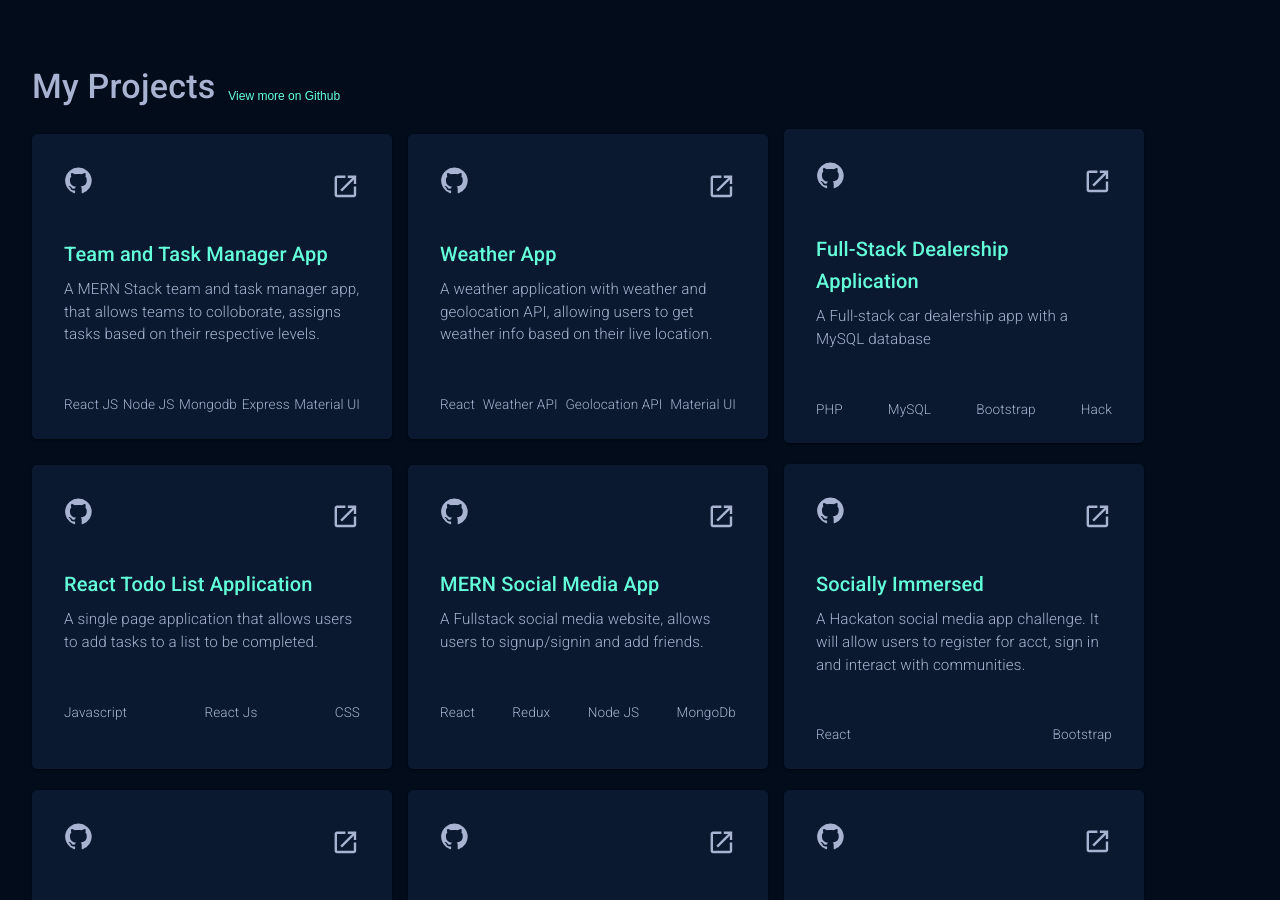
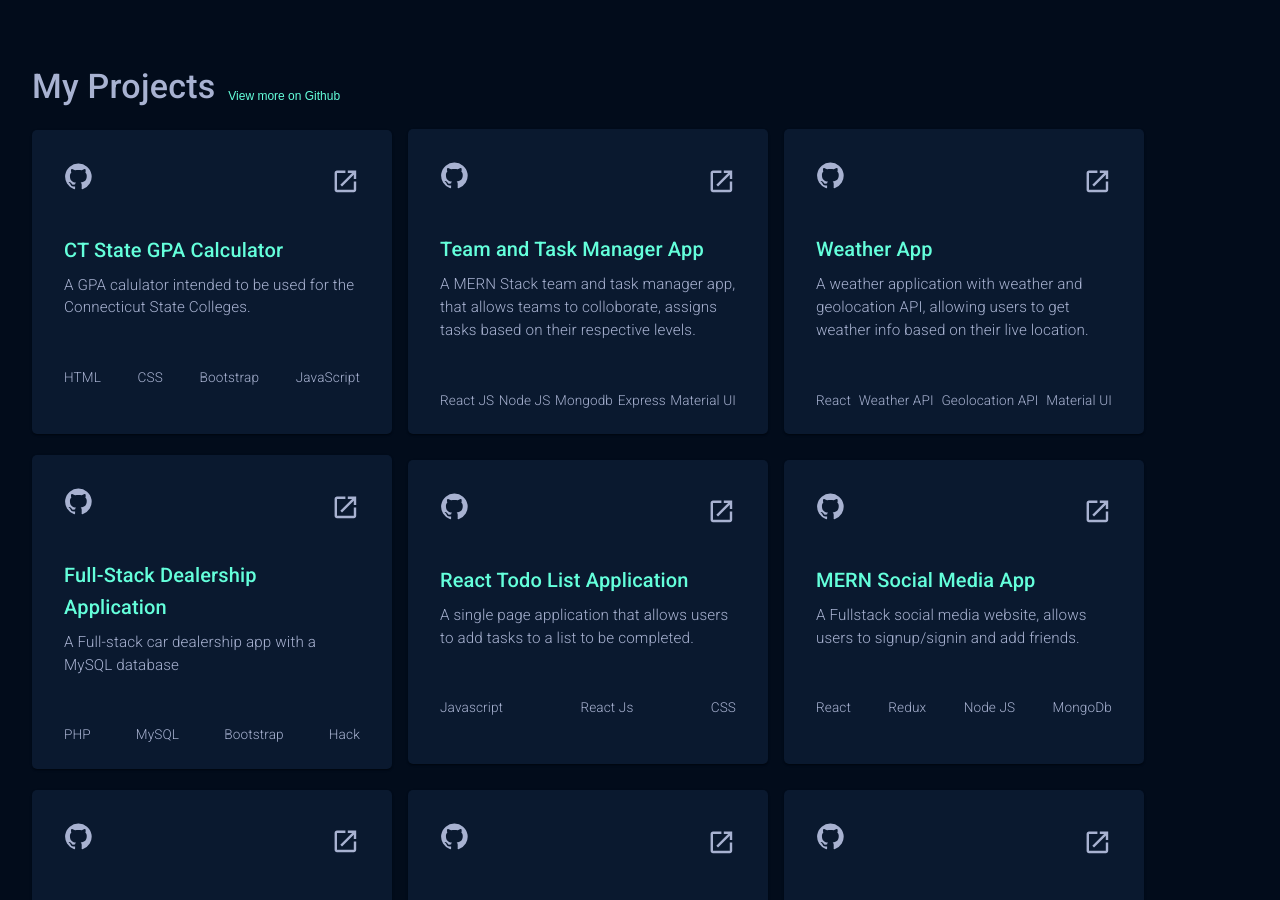
Before and after one commit to JAbsolu/React-portfolio, a React (Create React App) app: page / in a window 1280 px wide. Shown: the part 960-1860 px from the top of the page. Built offline with nearby package versions, Linux system fonts and the light colour scheme.

Commit message:
Added new project

```diff
--- a/src/assets.js
+++ b/src/assets.js
@@ -33,6 +33,13 @@ export const WebsiteTexts = {
 
 
 export const projects = [
+  {
+    name: "CT State GPA Calculator",
+    frontendView: 'https://gpa-calculator-pink.vercel.app/',
+    github: "https://github.com/JAbsolu/CT-State-CC-GPA-Calculator",
+    technology: ["HTML", "CSS", "Bootstrap", "JavaScript"],
+    description: "A GPA calulator intended to be used for the Connecticut State Colleges.",
+  },
   {
     name: "Team and Task Manager App",
     frontendView: null,
```
